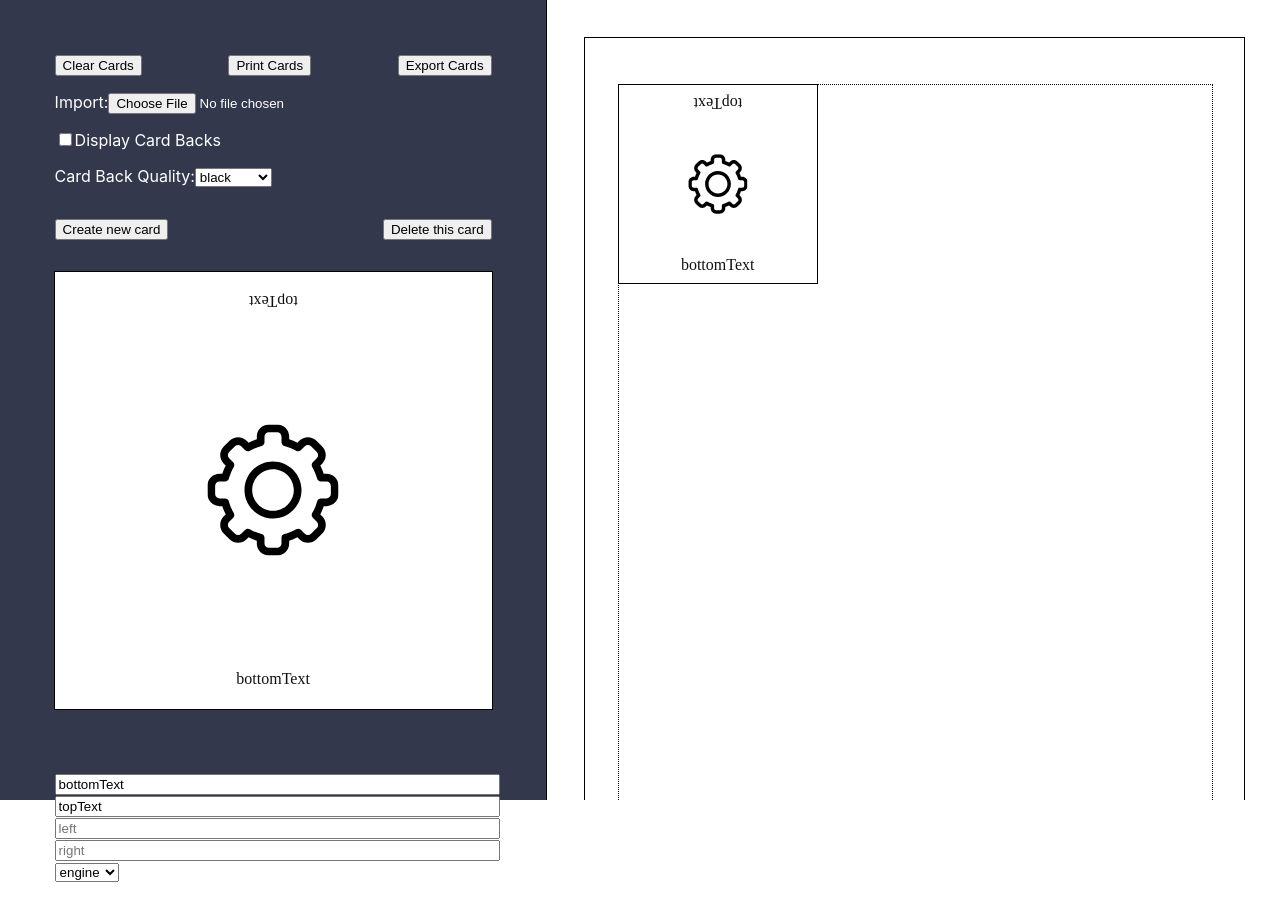
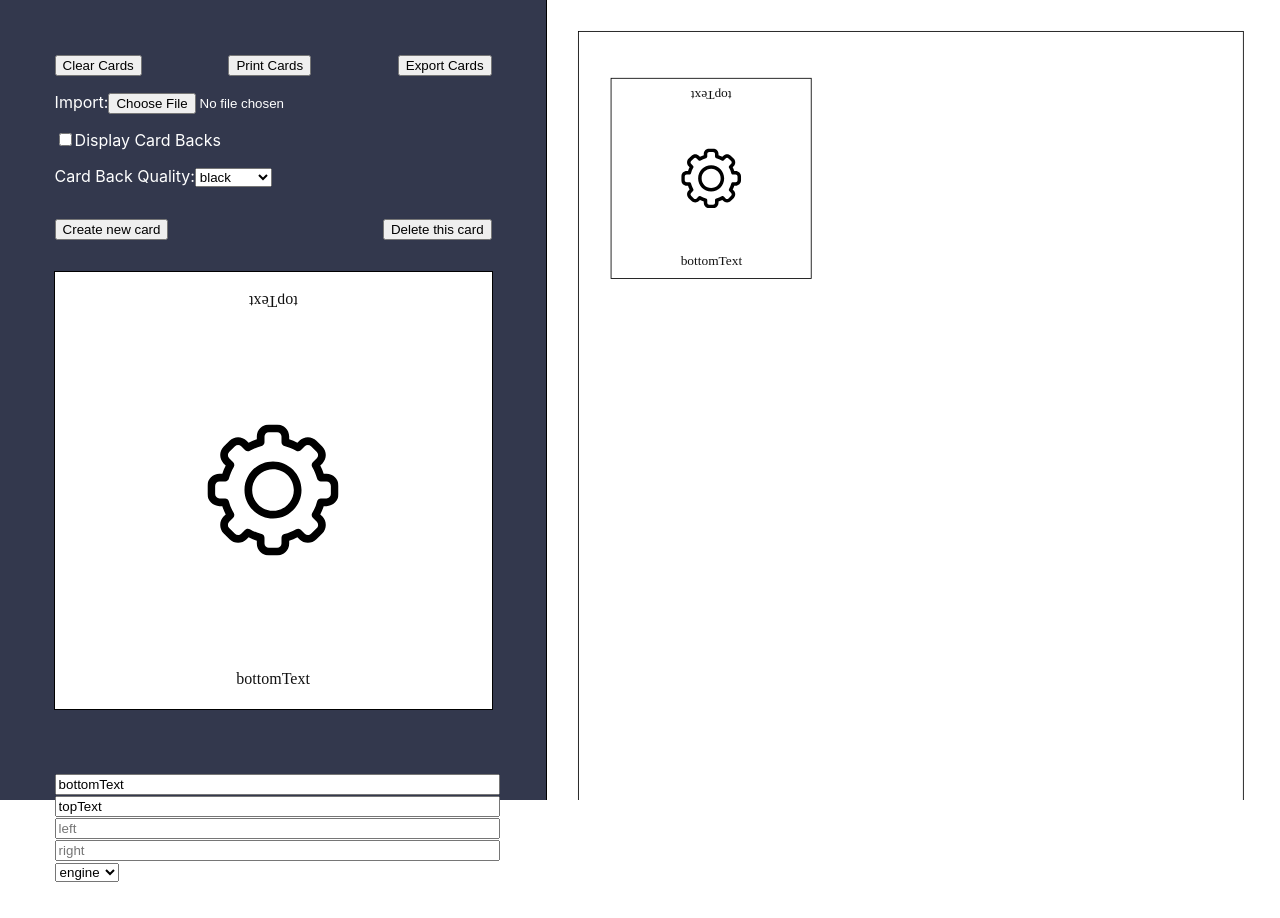
Before and after one commit to pawelngei/story-engine-card-creator, a React (Create React App) app: page / in a window 1280 px wide. Shown: the top 918 px of the page. Built offline with nearby package versions, Linux system fonts and the light colour scheme.

Commit message:
[big] implement printable page scaling

```diff
--- a/src/App.css
+++ /dev/null
@@ -1,38 +0,0 @@
-.App {
-  text-align: center;
-}
-
-.App-logo {
-  height: 40vmin;
-  pointer-events: none;
-}
-
-@media (prefers-reduced-motion: no-preference) {
-  .App-logo {
-    animation: App-logo-spin infinite 20s linear;
-  }
-}
-
-.App-header {
-  background-color: #282c34;
-  min-height: 100vh;
-  display: flex;
-  flex-direction: column;
-  align-items: center;
-  justify-content: center;
-  font-size: calc(10px + 2vmin);
-  color: white;
-}
-
-.App-link {
-  color: #61dafb;
-}
-
-@keyframes App-logo-spin {
-  from {
-    transform: rotate(0deg);
-  }
-  to {
-    transform: rotate(360deg);
-  }
-}
--- a/src/App.tsx
+++ b/src/App.tsx
@@ -5,7 +5,6 @@ import { LeftMenu } from './LeftMenu/LeftMenu'
 import { MobilePlaceholder } from './MobilePlaceholder/MobilePlaceholder'
 import styled from 'styled-components'
 import { exportCSV, importCSV } from './utils/csv'
-import './App.css'
 
 export type DisplayOptions = {
   backQuality: string
--- a/src/PagesManager/PagesManager.tsx
+++ b/src/PagesManager/PagesManager.tsx
@@ -1,4 +1,4 @@
-import React from 'react'
+import React, { useRef, useState, useEffect } from 'react'
 import styled from 'styled-components'
 import { PaperCard } from '../PaperCard/PaperCard'
 import { CardType } from '../Card/Card'
@@ -22,17 +22,34 @@ const PaperCardScrollContainer = styled.div`
   }
 `
 
-const PaperCardScrollInner = styled.div`
-  padding: 5%;
+const InnerScrollContainer = styled.div<{multiplier: number}>`
+  width: 100%;
+  height: 100%;
+  transform-origin: top left;
+  ${({ multiplier }) => `transform: scale(${multiplier});`}
   @media print {
-    padding: 0;
+    transform: none;
   }
 `
 
-const BackPaperCardScrollInner = styled(PaperCardScrollInner)<{visible: boolean}>`
-  display: ${({ visible }) => visible ? 'block' : 'none'};
+const PageWrapper = styled.div`
+  display: inline-block;
+  margin: 2.5% 5%;
+  &:first-of-type {
+    margin-top: 5%;
+  }
+  &:last-of-type {
+    margin-bottom: 5%;
+  }
   @media print {
-    display: block !important;
+    margin: 0 !important;
+  }
+`
+
+const BackPageWrapper = styled(PageWrapper)<{visible: boolean}>`
+  display: ${({ visible }) => visible ? 'inline-block' : 'none'};
+  @media print {
+    display: inline-block !important;
   }
 `
 
@@ -41,24 +58,38 @@ export const PagesManager = ({
   setActiveCardIdx,
   displayOptions
 }: PagesManagerProps) => {
+  const [widthMultiplier, setWidthMultiplier] = useState(1)
+  const containerRef = useRef<HTMLDivElement | null>(null)
   const { displayBacks, backQuality } = displayOptions
   const numberOfPages = Math.ceil(cards.length / CARDS_PER_PAGE)
   const pages = Array.from(Array(numberOfPages).keys()).map(i => {
     return cards.slice(i*CARDS_PER_PAGE, (i+1)*CARDS_PER_PAGE)
   })
+  useEffect(() => {
+    const containerWidth = containerRef.current?.clientWidth || 0
+    const pageWidth = 795.69 // pixels for 210mm, A4
+    const paddedWidth = pageWidth * 1.1
+    const multiplier = containerWidth / paddedWidth
+    if (multiplier) {
+      setWidthMultiplier(multiplier)
+    }
+  })
   return (
-    <PaperCardScrollContainer>
+    <PaperCardScrollContainer ref={containerRef}>
+      <InnerScrollContainer multiplier={widthMultiplier}>
         {pages.map((cardsOnPage, index) => {
           return (
             <div key={`page-set-${index}`}>
-            <PaperCardScrollInner key={`front-page-${index}`}>
+              <PageWrapper
+                key={`front-page-${index}`}
+              >
                 <PaperCard
                   offsetIndex={index * CARDS_PER_PAGE}
                   cards={cardsOnPage}
                   setActiveCard={setActiveCardIdx}
                 />
-            </PaperCardScrollInner>
-            <BackPaperCardScrollInner
+              </PageWrapper>
+              <BackPageWrapper
                 key={`back-page-${index}`}
                 visible={displayBacks}
               >
@@ -69,10 +100,11 @@ export const PagesManager = ({
                   backQuality={backQuality}
                   backs
                 />
-            </BackPaperCardScrollInner>
+              </BackPageWrapper>
             </div>
           )
         })}
+      </InnerScrollContainer>
     </PaperCardScrollContainer>
   )
 }
--- a/src/PaperCard/PaperCard.tsx
+++ b/src/PaperCard/PaperCard.tsx
@@ -11,9 +11,9 @@ type PaperCardProps = {
 }
 
 const PaperContainer = styled.div`
+  width: 210mm;
+  height: 297mm;
   position: relative;
-  width: 100%;
-  padding-top: 141.42%;
   border: 1px solid black;
   @media print {
     border: none;
@@ -22,7 +22,6 @@ const PaperContainer = styled.div`
 
 const PrintableArea = styled.div<{ reversed: boolean }>`
   position: absolute;
-  border: 1px dotted black;
   top: 5%;
   left: 5%;
   width: 90%;
@@ -53,7 +52,7 @@ export const PaperCard = ({
   setActiveCard,
   offsetIndex = 0,
   backQuality,
-  backs
+  backs,
 }: PaperCardProps) => {
   const displayedCards = backs ? cards.map(c => makeBack(c.type)) : cards
   return (
```
Lines whose indentation alone changed are shown as unchanged.
